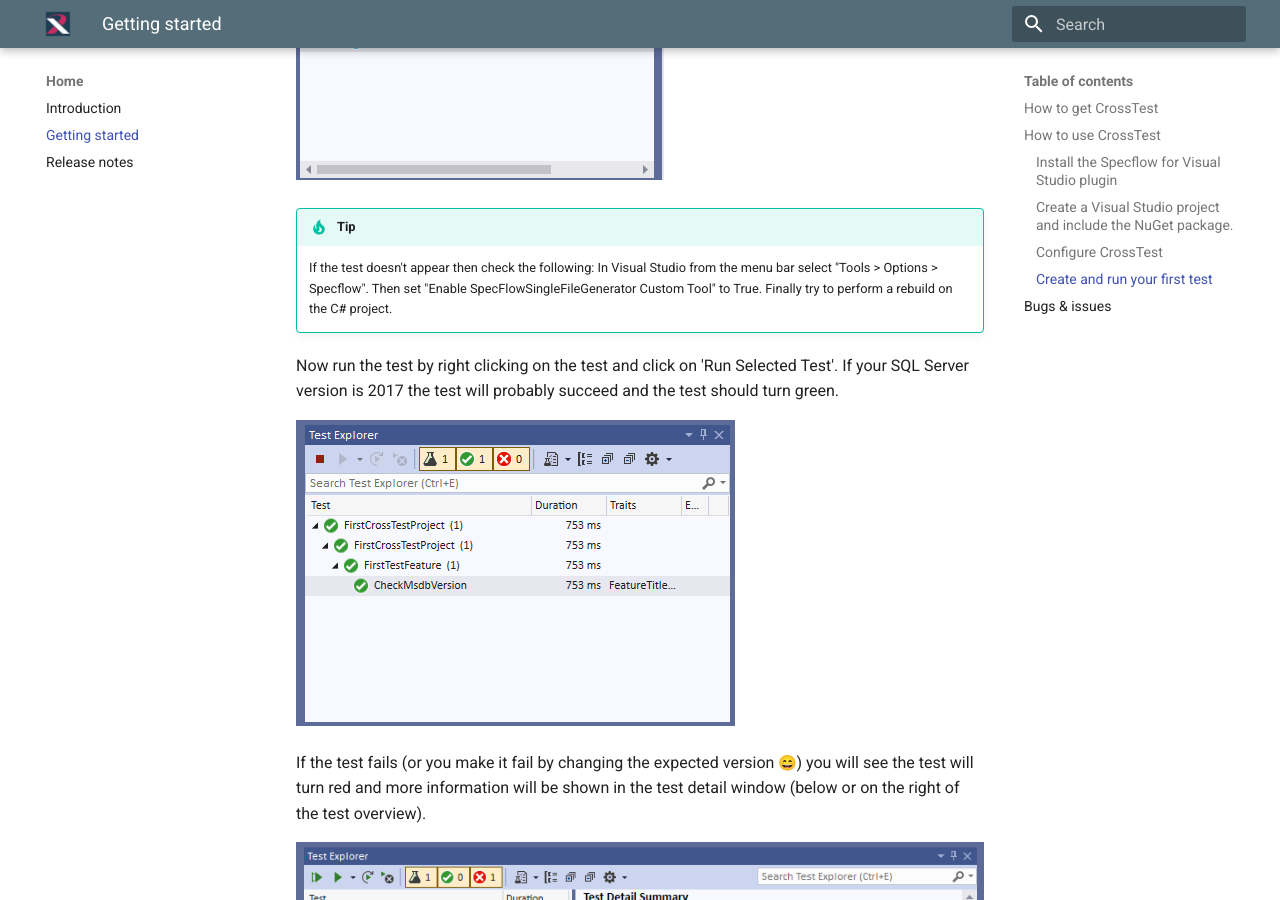
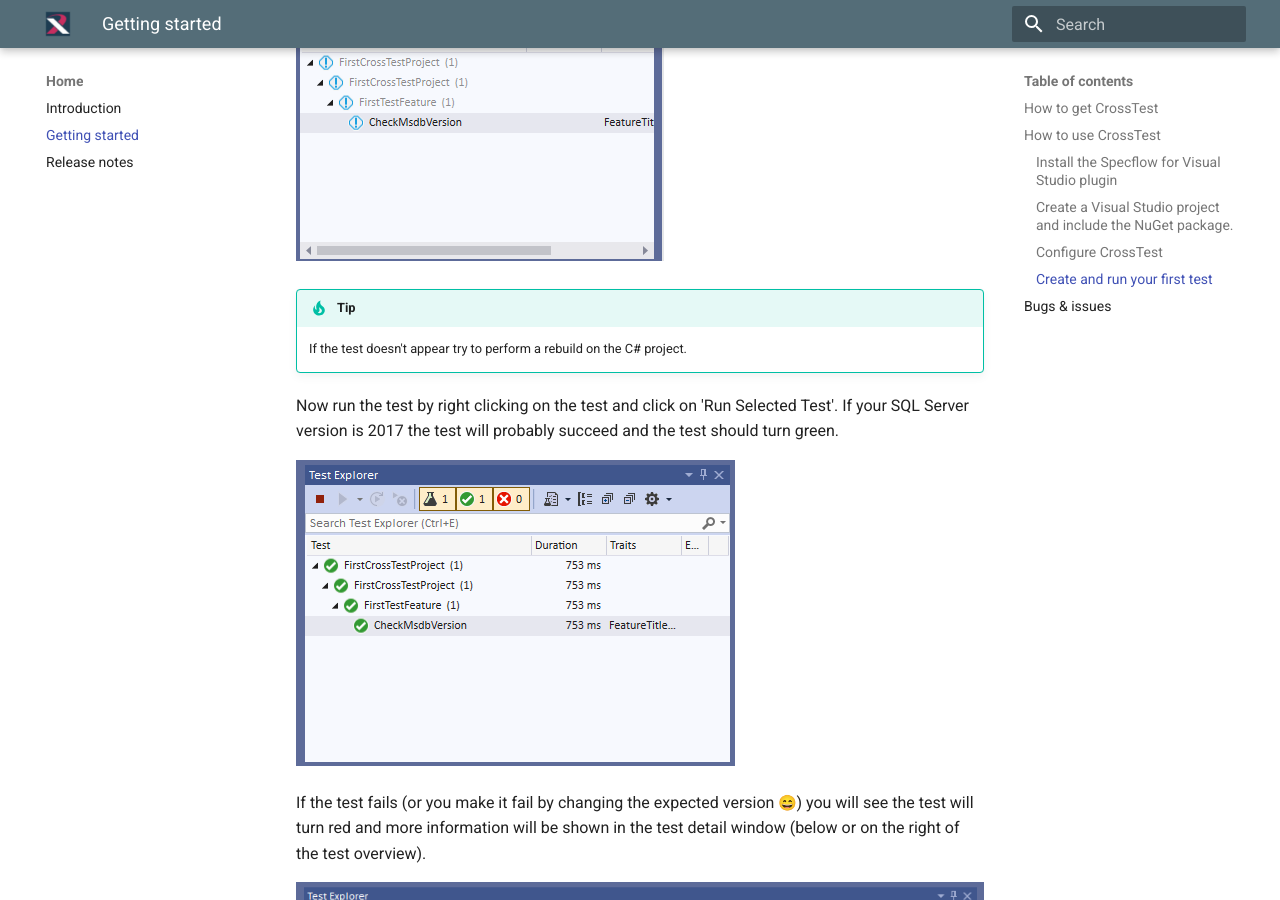
Before and after one commit to CrossBreezeNL/CrossTest_DotNet_SpecFlow, an MkDocs documentation site: the page built from Documentation/docs/GettingStarted.md, in a window 1280 px wide and 900 px high, scrolled down 6516 px. Built offline with MkDocs 1.6.1 and Material for MkDocs 9.7.7, drawn with Linux system fonts in a browser that asks for light colours; emoji names are drawn with the system emoji font.

Commit message:
Update getting started documentation

```diff
--- a/Documentation/docs/GettingStarted.md
+++ b/Documentation/docs/GettingStarted.md
@@ -101,7 +101,7 @@
 ![Visual Studio Test Explorer - CheckMsdbVersion](./img/VS_TestExporer_CheckMsdbVersion.png)
 
 !!!tip
-    If the test doesn't appear then check the following: In Visual Studio from the menu bar select "Tools > Options > Specflow". Then set "Enable SpecFlowSingleFileGenerator Custom Tool" to True. Finally try to perform a rebuild on the C# project.
+    If the test doesn't appear try to perform a rebuild on the C# project.
 
 Now run the test by right clicking on the test and click on 'Run Selected Test'. If your SQL Server version is 2017 the test will probably succeed and the test should turn green.
 
```
Also changed, not shown: Documentation/docs/img/Packages_Installed.png.
